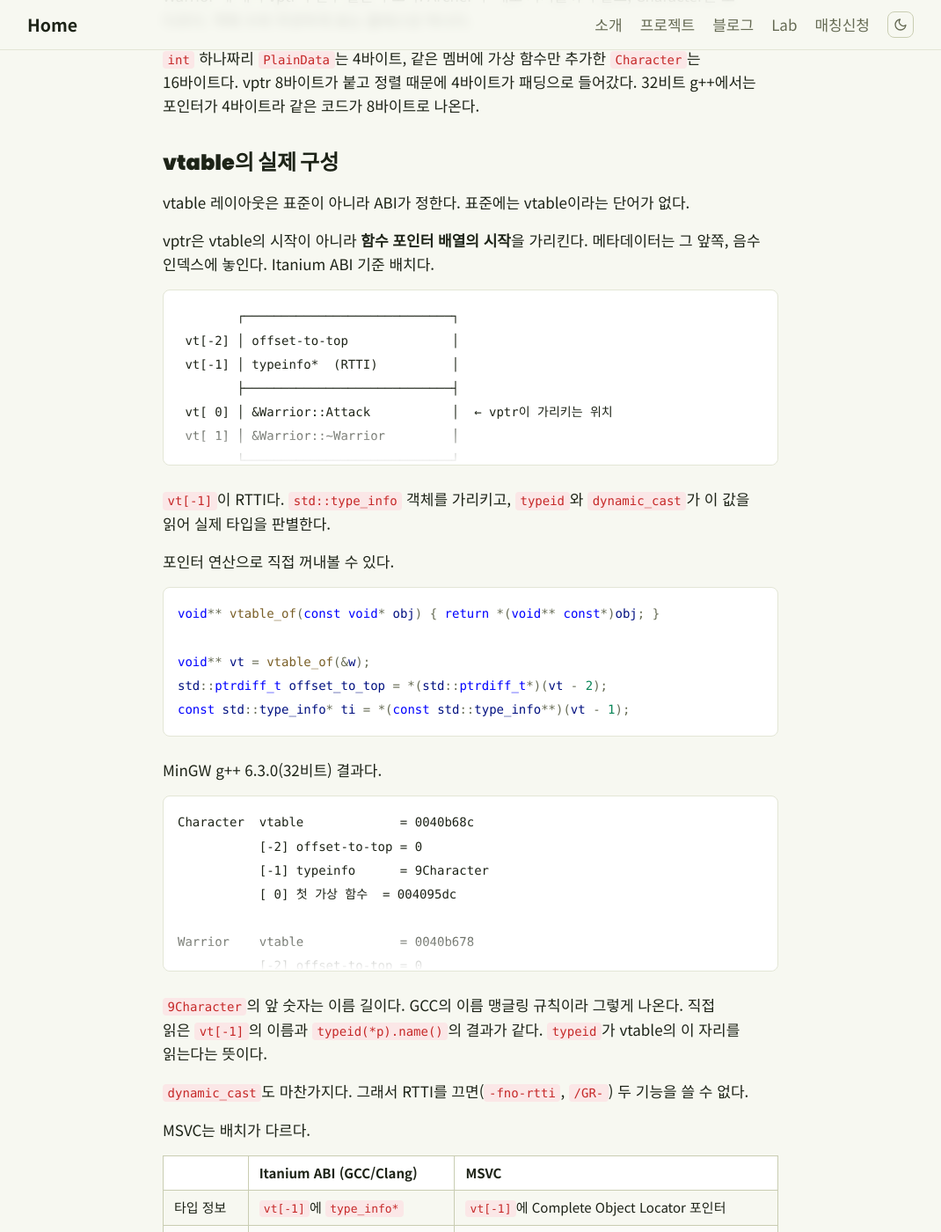
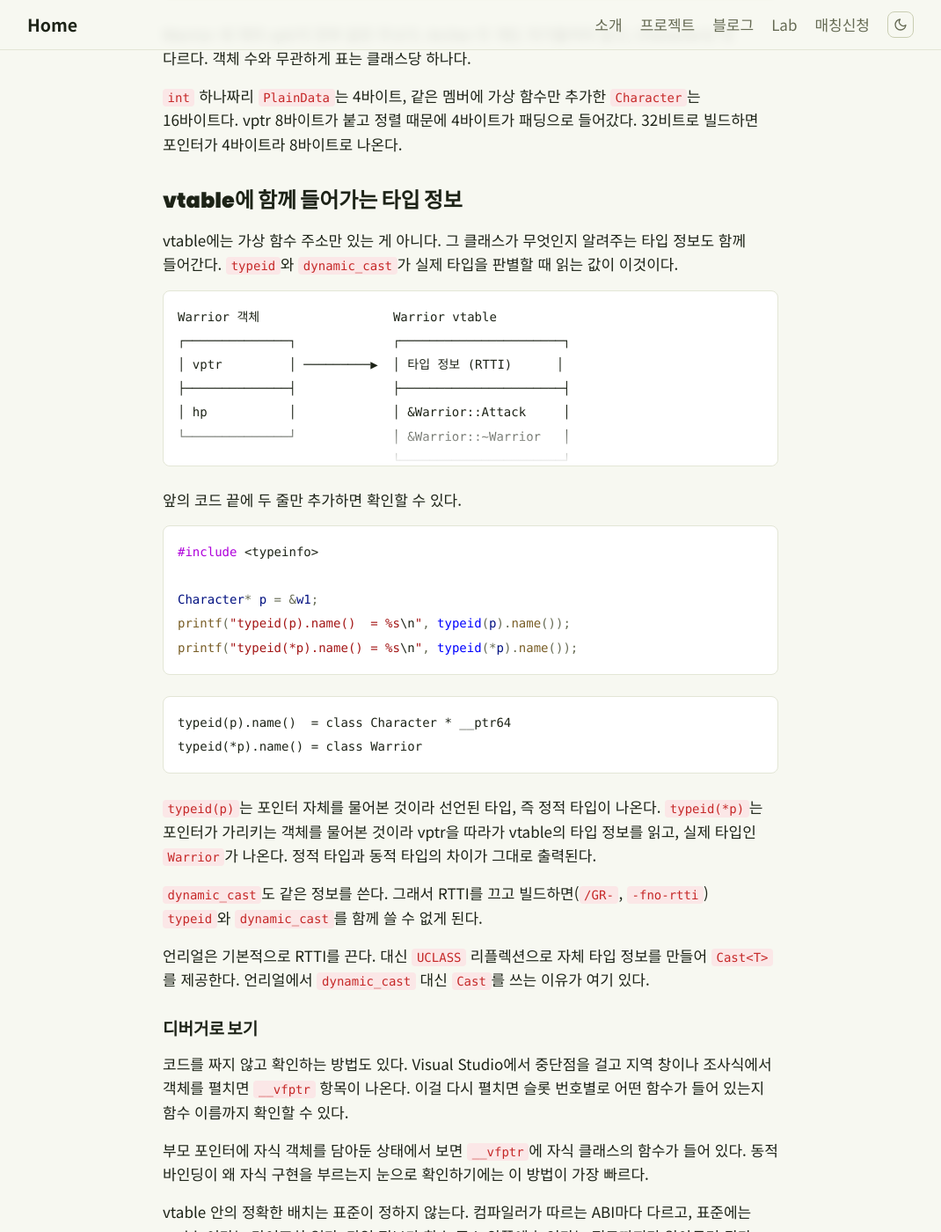
Before and after one commit to skamo3/skamo3.github.io, a Jekyll site: the page built from _posts/2026-08-11-cpp-virtual-vptr-vtable.md, in a window 1280 px wide and 1400 px high, scrolled down 2390 px. Shown: the whole window at 88% size, without its empty margins (105-1175 px from the left). Built offline with Jekyll 4.4.1, drawn with Linux system fonts in a browser that asks for light colours; some of the changed text lies outside the part shown.

Commit message:
virtual 글 난이도 조정, 예제를 class로 통일
- 예제 코드를 struct에서 class로 변경 (상속도 public 명시)
- 'vtable의 실제 구성'을 'vtable에 함께 들어가는 타입 정보'로 재작성
  음수 인덱스 포인터 연산과 ABI 비교표를 빼고, typeid 두 줄과
  Visual Studio 디버거의 __vfptr 확인으로 대체
- 다중 상속 offset-to-top 섹션 삭제
- class 기반으로 다시 컴파일해 측정값 갱신

Co-Authored-By: Claude Opus 5 <noreply@anthropic.com>

````diff
--- a/_posts/2026-08-11-cpp-virtual-vptr-vtable.md
+++ b/_posts/2026-08-11-cpp-virtual-vptr-vtable.md
@@ -60,163 +60,121 @@ flowchart LR
 
 ### 직접 확인
 
+vptr은 객체 메모리의 맨 앞에 놓인다. 객체 주소를 포인터로 한 번 역참조하면 그 값을 읽을 수 있다.
+
 ```cpp
+#include <cstdio>
+
 // 멤버는 int 하나로 같고, 가상 함수 유무만 다르다
-struct PlainData { int hp; };
+class PlainData
+{
+public:
+    int hp;
+};
 
-struct Character {
+class Character
+{
+public:
     int hp;
     virtual void Attack() {}
     virtual ~Character() {}
 };
-struct Warrior : Character { void Attack() override {} };
-struct Archer  : Character { void Attack() override {} };
+
+class Warrior : public Character
+{
+public:
+    void Attack() override {}
+};
+
+class Archer : public Character
+{
+public:
+    void Attack() override {}
+};
 
 // 객체 맨 앞에 놓인 포인터가 vptr이다
 void* vptr_of(const void* obj) { return *(void* const*)obj; }
 
-Warrior w1, w2, w3;
-Archer  a1, a2;
-Character c1;
+int main()
+{
+    printf("sizeof(void*)     = %d\n", (int)sizeof(void*));
+    printf("sizeof(PlainData) = %d\n", (int)sizeof(PlainData));
+    printf("sizeof(Character) = %d\n", (int)sizeof(Character));
 
-printf("sizeof(void*)     = %d\n", (int)sizeof(void*));
-printf("sizeof(PlainData) = %d\n", (int)sizeof(PlainData));
-printf("sizeof(Character) = %d\n", (int)sizeof(Character));
-printf("w1 vptr = %p\n", vptr_of(&w1));
-// a1, a2, c1도 동일하게 출력
+    Warrior w1, w2, w3;
+    Archer  a1, a2;
+    Character c1;
+
+    printf("w1 vptr = %p\n", vptr_of(&w1));
+    printf("w2 vptr = %p\n", vptr_of(&w2));
+    printf("w3 vptr = %p\n", vptr_of(&w3));
+    printf("a1 vptr = %p\n", vptr_of(&a1));
+    printf("a2 vptr = %p\n", vptr_of(&a2));
+    printf("c1 vptr = %p\n", vptr_of(&c1));
+}
 ```
 
-MSVC 19.x(x64) 결과다.
+Visual Studio 2022, x64 결과다.
 
 ```
 sizeof(void*)     = 8
 sizeof(PlainData) = 4
 sizeof(Character) = 16
 
-w1 vptr = 00007FF62EB18410
-w2 vptr = 00007FF62EB18410
-w3 vptr = 00007FF62EB18410
-a1 vptr = 00007FF62EB18440
-a2 vptr = 00007FF62EB18440
-c1 vptr = 00007FF62EB183E8
+w1 vptr = 00007FF776BE2438
+w2 vptr = 00007FF776BE2438
+w3 vptr = 00007FF776BE2438
+a1 vptr = 00007FF776BE2450
+a2 vptr = 00007FF776BE2450
+c1 vptr = 00007FF776BE2420
 ```
 
 Warrior 세 개의 vptr이 전부 같은 주소다. Archer 두 개도 자기들끼리 같고, Character는 또 다르다. 객체 수와 무관하게 표는 클래스당 하나다.
 
-`int` 하나짜리 `PlainData`는 4바이트, 같은 멤버에 가상 함수만 추가한 `Character`는 16바이트다. vptr 8바이트가 붙고 정렬 때문에 4바이트가 패딩으로 들어갔다. 32비트 g++에서는 포인터가 4바이트라 같은 코드가 8바이트로 나온다.
+`int` 하나짜리 `PlainData`는 4바이트, 같은 멤버에 가상 함수만 추가한 `Character`는 16바이트다. vptr 8바이트가 붙고 정렬 때문에 4바이트가 패딩으로 들어갔다. 32비트로 빌드하면 포인터가 4바이트라 8바이트로 나온다.
 
-## vtable의 실제 구성
+## vtable에 함께 들어가는 타입 정보
 
-vtable 레이아웃은 표준이 아니라 ABI가 정한다. 표준에는 vtable이라는 단어가 없다.
-
-vptr은 vtable의 시작이 아니라 **함수 포인터 배열의 시작**을 가리킨다. 메타데이터는 그 앞쪽, 음수 인덱스에 놓인다. Itanium ABI 기준 배치다.
+vtable에는 가상 함수 주소만 있는 게 아니다. 그 클래스가 무엇인지 알려주는 타입 정보도 함께 들어간다. `typeid`와 `dynamic_cast`가 실제 타입을 판별할 때 읽는 값이 이것이다.
 
 ```
-        ┌────────────────────────────┐
- vt[-2] │ offset-to-top              │
- vt[-1] │ typeinfo*  (RTTI)          │
-        ├────────────────────────────┤
- vt[ 0] │ &Warrior::Attack           │  ← vptr이 가리키는 위치
- vt[ 1] │ &Warrior::~Warrior         │
-        └────────────────────────────┘
+Warrior 객체                  Warrior vtable
+┌──────────────┐             ┌──────────────────────┐
+│ vptr         │ ─────────▶  │ 타입 정보 (RTTI)      │
+├──────────────┤             ├──────────────────────┤
+│ hp           │             │ &Warrior::Attack     │
+└──────────────┘             │ &Warrior::~Warrior   │
+                             └──────────────────────┘
 ```
 
-`vt[-1]`이 RTTI다. `std::type_info` 객체를 가리키고, `typeid`와 `dynamic_cast`가 이 값을 읽어 실제 타입을 판별한다.
-
-포인터 연산으로 직접 꺼내볼 수 있다.
+앞의 코드 끝에 두 줄만 추가하면 확인할 수 있다.
 
 ```cpp
-void** vtable_of(const void* obj) { return *(void** const*)obj; }
+#include <typeinfo>
 
-void** vt = vtable_of(&w);
-std::ptrdiff_t offset_to_top = *(std::ptrdiff_t*)(vt - 2);
-const std::type_info* ti = *(const std::type_info**)(vt - 1);
+Character* p = &w1;
+printf("typeid(p).name()  = %s\n", typeid(p).name());
+printf("typeid(*p).name() = %s\n", typeid(*p).name());
 ```
 
-MinGW g++ 6.3.0(32비트) 결과다.
-
 ```
-Character  vtable             = 0040b68c
-           [-2] offset-to-top = 0
-           [-1] typeinfo      = 9Character
-           [ 0] 첫 가상 함수  = 004095dc
-
-Warrior    vtable             = 0040b678
-           [-2] offset-to-top = 0
-           [-1] typeinfo      = 7Warrior
-           [ 0] 첫 가상 함수  = 00409590
-
-typeid(*p).name() = 7Warrior
+typeid(p).name()  = class Character * __ptr64
+typeid(*p).name() = class Warrior
 ```
 
-`9Character`의 앞 숫자는 이름 길이다. GCC의 이름 맹글링 규칙이라 그렇게 나온다. 직접 읽은 `vt[-1]`의 이름과 `typeid(*p).name()`의 결과가 같다. `typeid`가 vtable의 이 자리를 읽는다는 뜻이다.
+`typeid(p)`는 포인터 자체를 물어본 것이라 선언된 타입, 즉 정적 타입이 나온다. `typeid(*p)`는 포인터가 가리키는 객체를 물어본 것이라 vptr을 따라가 vtable의 타입 정보를 읽고, 실제 타입인 `Warrior`가 나온다. 정적 타입과 동적 타입의 차이가 그대로 출력된다.
 
-`dynamic_cast`도 마찬가지다. 그래서 RTTI를 끄면(`-fno-rtti`, `/GR-`) 두 기능을 쓸 수 없다.
+`dynamic_cast`도 같은 정보를 쓴다. 그래서 RTTI를 끄고 빌드하면(`/GR-`, `-fno-rtti`) `typeid`와 `dynamic_cast`를 함께 쓸 수 없게 된다.
 
-MSVC는 배치가 다르다.
+언리얼은 기본적으로 RTTI를 끈다. 대신 `UCLASS` 리플렉션으로 자체 타입 정보를 만들어 `Cast<T>`를 제공한다. 언리얼에서 `dynamic_cast` 대신 `Cast`를 쓰는 이유가 여기 있다.
 
-| | Itanium ABI (GCC/Clang) | MSVC |
-|---|---|---|
-| 타입 정보 | `vt[-1]`에 `type_info*` | `vt[-1]`에 Complete Object Locator 포인터 |
-| 오프셋 | `vt[-2]`에 offset-to-top | COL 구조체 안에 포함 |
-| 슬롯 소비 | 2칸 | 1칸 |
+### 디버거로 보기
 
-MSVC는 타입 정보와 오프셋을 COL이라는 구조체 하나로 묶어 슬롯 한 칸만 쓴다. 위의 `vt - 2` 코드가 MSVC에서 그대로 통하지 않는 이유다.
+코드를 짜지 않고 확인하는 방법도 있다. Visual Studio에서 중단점을 걸고 지역 창이나 조사식에서 객체를 펼치면 `__vfptr` 항목이 나온다. 이걸 다시 펼치면 슬롯 번호별로 어떤 함수가 들어 있는지 함수 이름까지 확인할 수 있다.
 
-언리얼은 기본적으로 RTTI를 끄고 빌드한다. 대신 `UCLASS` 리플렉션으로 자체 타입 정보를 만들어 `Cast<T>`를 제공한다. 언리얼에서 `dynamic_cast` 대신 `Cast`를 쓰는 이유가 여기 있다.
+부모 포인터에 자식 객체를 담아둔 상태에서 보면 `__vfptr`에 자식 클래스의 함수가 들어 있다. 동적 바인딩이 왜 자식 구현을 부르는지 눈으로 확인하기에는 이 방법이 가장 빠르다.
 
-## 다중 상속에서의 offset-to-top
-
-단일 상속에서 offset-to-top은 항상 0이다. 다중 상속에서 값이 생긴다.
-
-```cpp
-struct A { virtual void f() {} int a; };
-struct B { virtual void g() {} int b; };
-struct C : A, B {};
-```
-
-`C` 객체는 A 파트와 B 파트를 이어붙인 모양이 된다. 각 파트가 자기 vptr을 갖기 때문에 vptr이 두 개다.
-
-```
-C 객체 (MSVC x64, 총 32바이트)
-        ┌──────────────┐
- +0     │ vptr_A       │  ← &c, (A*)&c
- +8     │ a            │
-        ├──────────────┤
- +16    │ vptr_B       │  ← (B*)&c
- +24    │ b            │
-        └──────────────┘
-```
-
-`B*`로 받으면 포인터가 객체 시작이 아니라 중간을 가리키게 된다. B 인터페이스로 보이려면 B 파트의 시작으로 옮겨야 하기 때문이다.
-
-```
-sizeof(A)=16 sizeof(B)=16 sizeof(C)=32
-&c     = 00000031265DF788
-(A*)&c = 00000031265DF788  diff=0
-(B*)&c = 00000031265DF798  diff=16
-dynamic_cast<void*>(pb) = 00000031265DF788
-```
-
-`(B*)&c`가 16바이트 뒤를 가리킨다.
-
-offset-to-top은 이 상황을 되돌리기 위한 값이다. B 파트가 가리키는 vtable에 "여기서 몇 바이트 앞으로 가면 완전한 객체의 시작인지"가 음수로 적혀 있다. g++ 32비트에서 확인한 결과다.
-
-```
-&c     = 0061ff00
-(A*)&c = 0061ff00   (차이 0)
-(B*)&c = 0061ff08   (차이 8)
-
-A 파트 offset-to-top = 0
-B 파트 offset-to-top = -8
-
-dynamic_cast<void*>(pb) = 0061ff00
-pb + offset-to-top      = 0061ff00
-```
-
-`dynamic_cast<void*>`로 얻은 완전한 객체 주소와, `pb`에 offset-to-top을 더한 값이 정확히 일치한다. 32비트라 포인터가 4바이트여서 오프셋이 8로 나왔고, 64비트에서는 16이 된다.
-
-`B*`로 받은 포인터로 `C`가 오버라이드한 함수를 호출할 때도 보정이 필요하다. 함수는 `C*`를 기대하는데 넘어온 건 16바이트 밀린 주소라서다. 이 보정은 thunk라는 작은 어댑터 코드가 처리하고, vtable 슬롯에는 실제 함수 대신 thunk 주소가 들어간다.
+vtable 안의 정확한 배치는 표준이 정하지 않는다. 컴파일러가 따르는 ABI마다 다르고, 표준에는 vtable이라는 단어조차 없다. 타입 정보가 함수 주소 앞쪽에 놓인다는 정도까지만 알아두면 된다.
 
 ## 생성자 진행에 따른 vptr 갱신
 
@@ -249,32 +207,41 @@ flowchart TD
 각 생성자와 소멸자에서 vptr 값을 찍고, 같은 자리에서 가상 함수를 불렀다.
 
 ```cpp
-struct Character {
+class Character
+{
+public:
     Character() { printf("Character 생성자  vptr = %p  ", vptr_of(this)); Attack(); }
     virtual ~Character() { printf("Character 소멸자  vptr = %p  ", vptr_of(this)); Attack(); }
     virtual void Attack() { printf("-> Character::Attack\n"); }
 };
-// Warrior, Paladin도 같은 형태로 상속
+
+class Warrior : public Character { /* 같은 형태로 출력 */ };
+class Paladin : public Warrior   { /* 같은 형태로 출력 */ };
+
+int main()
+{
+    Character* p = new Paladin();
+    p->Attack();
+    delete p;
+}
 ```
-
-MSVC x64 결과다.
 
 ```
 [생성]
-  Character 생성자  vptr = 00007FF6D9849398  -> Character::Attack
-  Warrior   생성자  vptr = 00007FF6D9849418  -> Warrior::Attack
-  Paladin   생성자  vptr = 00007FF6D9849498  -> Paladin::Attack
+  Character 생성자  vptr = 00007FF64A159398  -> Character::Attack
+  Warrior   생성자  vptr = 00007FF64A159418  -> Warrior::Attack
+  Paladin   생성자  vptr = 00007FF64A159498  -> Paladin::Attack
 
 [완성된 객체]
-  외부에서 호출     vptr = 00007FF6D9849498  -> Paladin::Attack
+  외부에서 호출     vptr = 00007FF64A159498  -> Paladin::Attack
 
 [소멸]
-  Paladin   소멸자  vptr = 00007FF6D9849498  -> Paladin::Attack
-  Warrior   소멸자  vptr = 00007FF6D9849418  -> Warrior::Attack
-  Character 소멸자  vptr = 00007FF6D9849398  -> Character::Attack
+  Paladin   소멸자  vptr = 00007FF64A159498  -> Paladin::Attack
+  Warrior   소멸자  vptr = 00007FF64A159418  -> Warrior::Attack
+  Character 소멸자  vptr = 00007FF64A159398  -> Character::Attack
 ```
 
-vptr이 `...398` → `...418` → `...498`로 올라갔다가 소멸 때 그대로 되돌아온다. g++에서도 주소만 다를 뿐 같은 패턴이 나왔다.
+vptr이 `...398` → `...418` → `...498`로 올라갔다가 소멸 때 그대로 되돌아온다.
 
 ## 생성자에서 가상 함수 호출
 
@@ -315,10 +282,10 @@ delete character;
 
 `virtual`을 붙이면 소멸자도 vtable 슬롯에 들어간다. 그러면 다른 가상 함수와 똑같이 vptr을 거쳐 실제 타입의 소멸자를 찾아 호출하고, 이어서 부모 소멸자까지 자동으로 연결된다.
 
-그렇다고 모든 클래스에 붙이면 안 된다. vptr이 생겨서 객체 크기가 포인터 하나만큼 늘고, 정렬 패딩까지 붙으면 `int` 하나짜리 구조체가 4바이트에서 16바이트가 된다. POD 성질도 잃는다. 부모 포인터로 삭제될 수 있는 클래스에만 붙이고, 상속시킬 생각이 없으면 `final`을 붙이는 편이 낫다.
+그렇다고 모든 클래스에 붙이면 안 된다. vptr이 생겨서 객체 크기가 포인터 하나만큼 늘고, 정렬 패딩까지 붙으면 `int` 하나짜리 클래스가 4바이트에서 16바이트가 된다. 부모 포인터로 삭제될 수 있는 클래스에만 붙이고, 상속시킬 생각이 없으면 `final`을 붙이는 편이 낫다.
 
 ## 정리
 
 - vtable은 클래스당 하나, 컴파일과 링크 시점에 생성되어 읽기 전용 영역에 상수로 존재한다
 - vptr은 객체당 하나, 생성자가 진행되면서 베이스부터 파생까지 단계적으로 갱신된다
-- vtable에는 가상 함수 주소 외에 타입 정보(RTTI)와 오프셋 보정값이 함께 들어간다
+- vtable에는 가상 함수 주소와 함께 타입 정보(RTTI)가 들어가고, `typeid`와 `dynamic_cast`가 이를 읽는다
````
